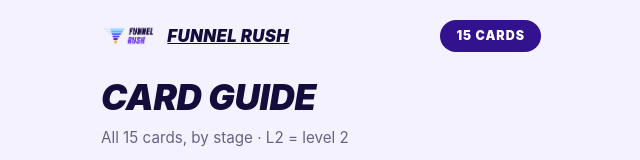
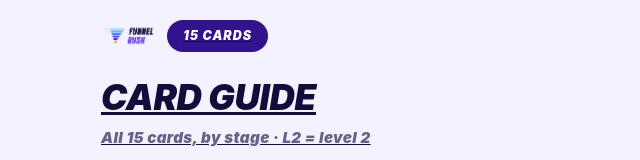
Before and after one commit to Mehdi123-hub/funnel-rush-v3, a plain HTML site: page guide.html in a window 1280 px wide. Shown: the top 160 px of the page, without its empty margins (319-959 px from the left). Drawn offline with Linux system fonts and the light colour scheme.

Commit message:
correction logo2

```diff
--- a/guide.html
+++ b/guide.html
@@ -21,7 +21,7 @@
   <main class="app-shell">
     <!-- Top header linking back to the main app -->
     <header class="top-bar">
-      <a href="./index.html" class="brand-mini"><img src="./FunnelRush_Logo.png" alt=""> FUNNEL RUSH</a>
+      <a href="./index.html" class="brand-mini"><img src="./FunnelRush_Logo.png"</a>
       <span class="level-badge is-level-2">15 cards</span>
     </header>
 
```
